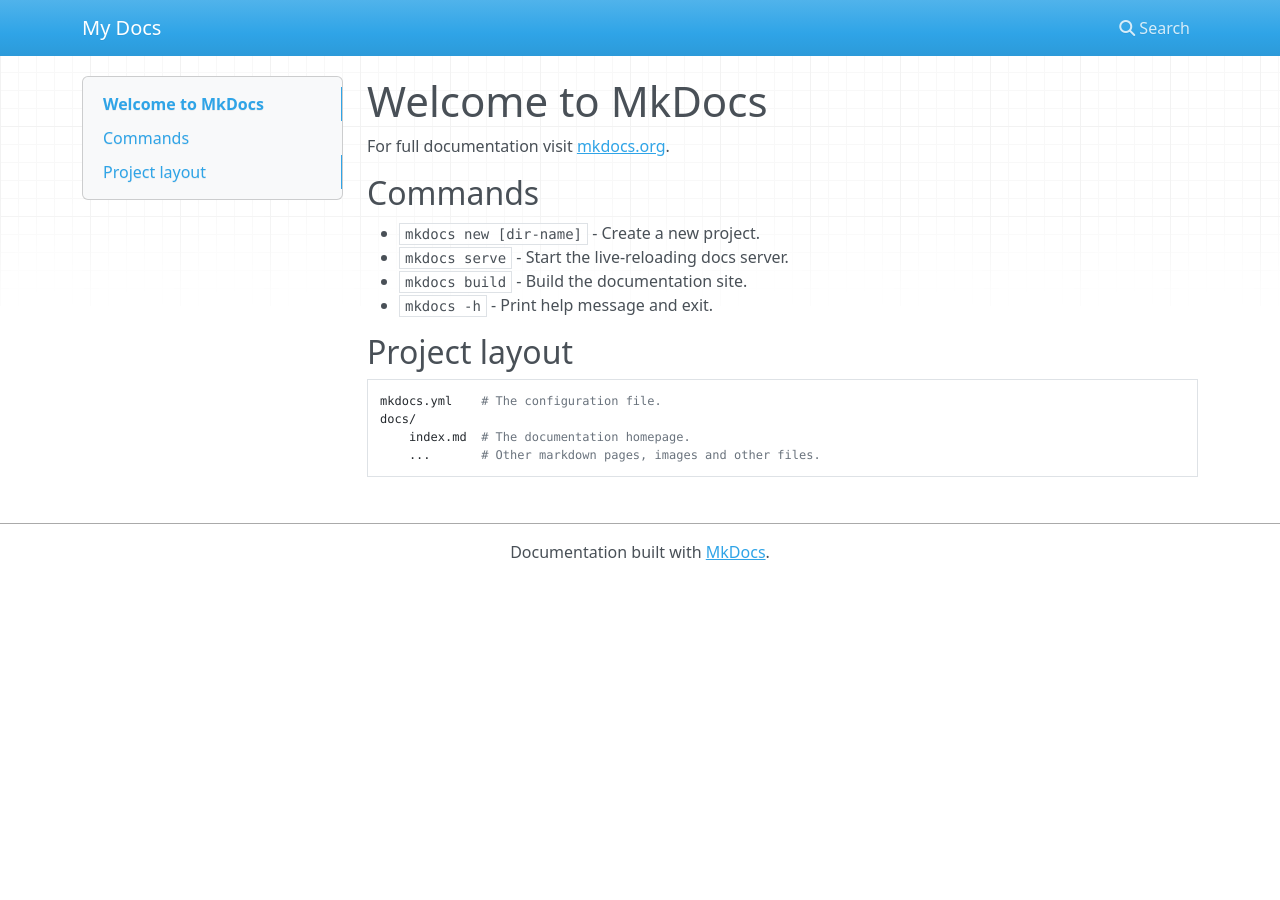
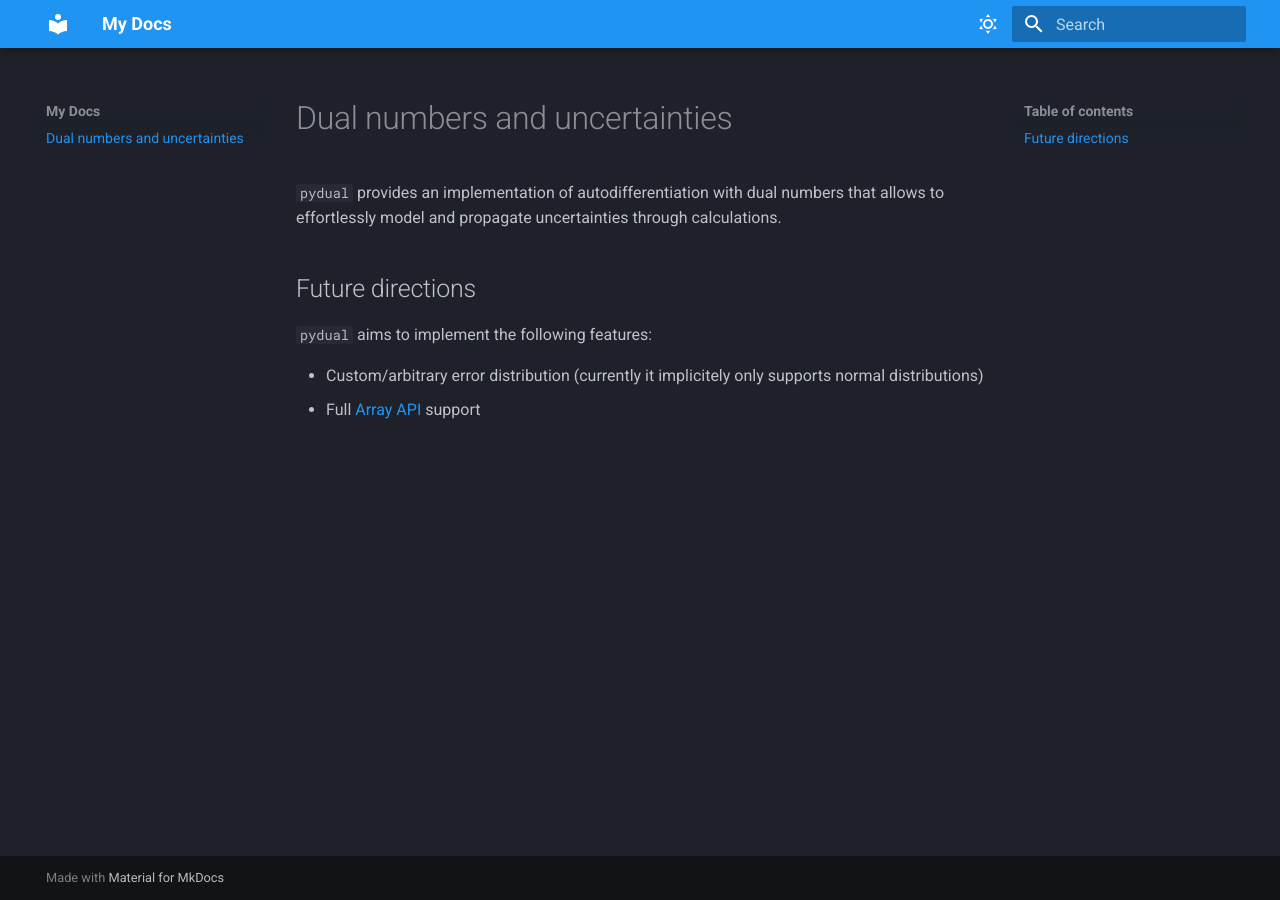
Before and after one commit to RBerga06/pydual, an MkDocs documentation site: the page built from docs/index.md, in a window 1280 px wide. Built offline with MkDocs 1.6.1 and Material for MkDocs 9.7.7, drawn with Linux system fonts in a browser that asks for light colours; nearby versions of some CDN libraries.

Commit message:
feat(docs): home page

```diff
--- a/docs/index.md
+++ b/docs/index.md
@@ -1,17 +1,11 @@
-# Welcome to MkDocs
+# Dual numbers and uncertainties
 
-For full documentation visit [mkdocs.org](https://www.mkdocs.org).
+`pydual` provides an implementation of autodifferentiation with dual numbers
+that allows to effortlessly model and propagate uncertainties through calculations.
 
-## Commands
+## Future directions
 
-* `mkdocs new [dir-name]` - Create a new project.
-* `mkdocs serve` - Start the live-reloading docs server.
-* `mkdocs build` - Build the documentation site.
-* `mkdocs -h` - Print help message and exit.
+`pydual` aims to implement the following features:
 
-## Project layout
-
-    mkdocs.yml    # The configuration file.
-    docs/
-        index.md  # The documentation homepage.
-        ...       # Other markdown pages, images and other files.
+- Custom/arbitrary error distribution (currently it implicitely only supports normal distributions)
+- Full [Array API](https://data-apis.org/array-api/latest/) support
--- a/mkdocs.yml
+++ b/mkdocs.yml
@@ -1 +1,18 @@
 site_name: My Docs
+theme:
+  name: material
+  palette:
+    # Dark Mode
+    - scheme: slate
+      toggle:
+        icon: material/weather-sunny
+        name: Dark mode
+      primary: blue
+      accent: deep purple
+    # Light Mode
+    - scheme: default
+      toggle:
+        icon: material/weather-night
+        name: Light mode
+      primary: blue
+      accent: deep orange
```
